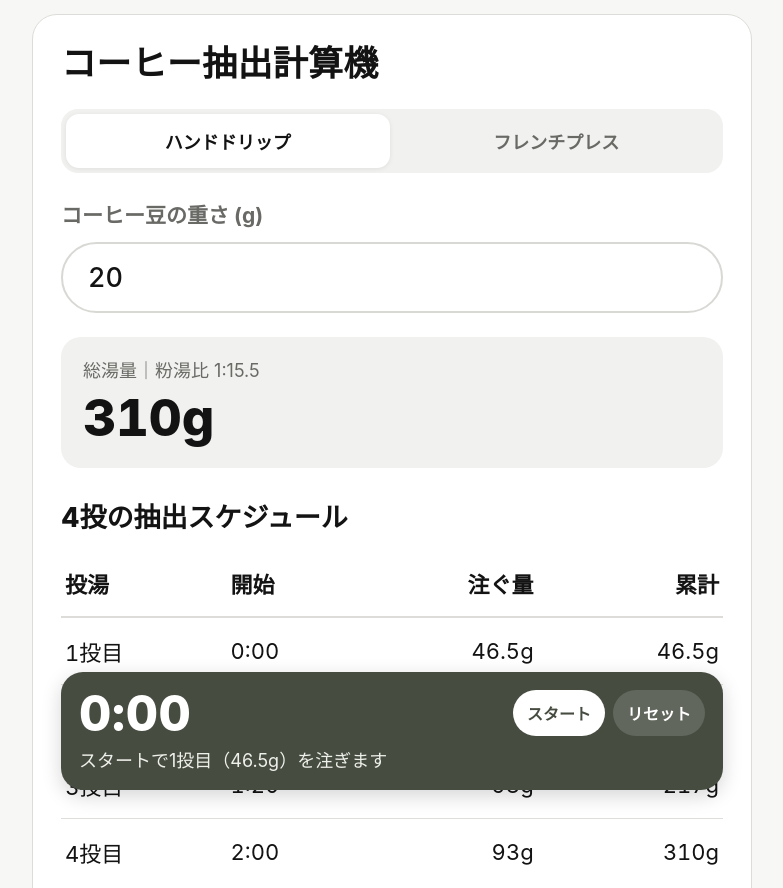
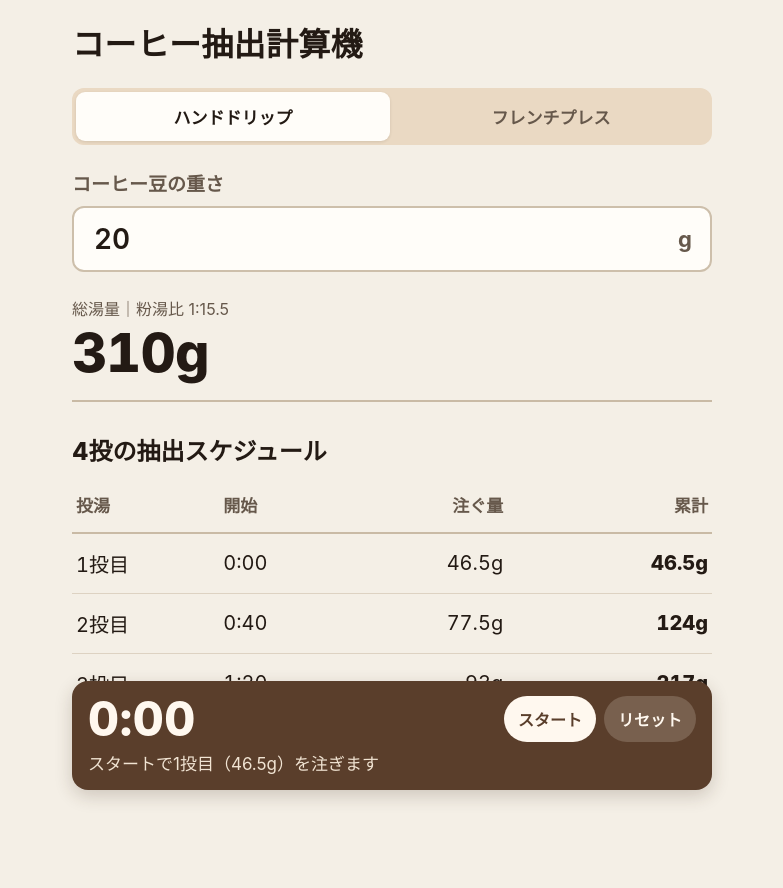
Before and after one commit to coff55ee/coffee-calculator, a plain HTML site: page index.html in a window 1280 px wide. Shown: the top 888 px of the page, without its empty margins (248-1031 px from the left). Drawn offline with Linux system fonts and the light colour scheme.

Commit message:
Redesign to match the bean icon and emphasize the running total
- Cream and roasted-brown palette taken from the icon, kept in CSS variables
  with text contrast of 4.5:1 or higher
- Drop the outer card frame; keep rounded corners only on controls
- Make the cumulative column bold and enlarge it on the current pour
- Show the "g" unit inside the bean input
- Darken finished-step text for readability
- Respect reduced motion when scrolling to the timer
- Add a meta description and update theme colors; remove unused CSS

Co-Authored-By: Claude Opus 5.5 <noreply@anthropic.com>
Claude-Session: https://claude.ai/code/session_01RmZ34SgAjyPZu3YsXqjMtZ

```diff
--- a/index.html
+++ b/index.html
@@ -4,7 +4,8 @@
 <meta charset="utf-8">
 <meta name="viewport" content="width=device-width, initial-scale=1, viewport-fit=cover">
 <meta name="color-scheme" content="light">
-<meta name="theme-color" content="#f7f7f5">
+<meta name="theme-color" content="#f4efe6">
+<meta name="description" content="豆の重さから、ハンドドリップ4投とフレンチプレスの湯量と手順を計算し、タイマーで注ぐタイミングを案内します。">
 <title>コーヒー抽出計算機</title>
 <link rel="icon" href="favicon.svg" type="image/svg+xml">
 <link rel="icon" href="icon-192.png" sizes="192x192" type="image/png">
@@ -12,76 +13,87 @@
 <link rel="manifest" href="manifest.webmanifest">
 <meta name="apple-mobile-web-app-title" content="コーヒー">
 <style>
-:root {color-scheme:light;--bg:#f7f7f5;--paper:#fff;--text:#131313;--muted:#696966;--border:#dddcd8;--soft:#f1f1ef;--accent:#474c41;--hl:#eef1ea;--hl-line:#8f9f84}
+/* Colors follow the bean icon: cream paper and roasted brown. */
+:root{color-scheme:light;
+  --bg:#f4efe6;--text:#231a14;--muted:#66584b;--line:#ddd2c2;--line-strong:#c9baa5;
+  --field:#fffdf9;--field-line:#cdbfab;--accent:#5a3e2b;--accent-ink:#fff8ef;--accent-soft:#ead9c3;
+  --hl:#efe2cf;--hl-line:#a2774f;--done:#726458;--error:#a34531;--focus:#a2774f}
 *{box-sizing:border-box}
 html{-webkit-text-size-adjust:100%}
-body{margin:0;min-width:290px;background:var(--bg);color:var(--text);padding:14px 12px 36px;font-family:-apple-system,BlinkMacSystemFont,"Hiragino Sans","Yu Gothic","Noto Sans JP",sans-serif}
-.card{max-width:720px;margin:0 auto;padding:27px 28px 31px;background:var(--paper);border:1px solid var(--border);border-radius:25px}
-h1{font-size:clamp(25px,5.2vw,35px);line-height:1.25;letter-spacing:.008em;font-weight:800;margin:0 0 23px}
-h2{font-size:clamp(21px,4.5vw,27px);font-weight:800;margin:28px 0 15px}
-h3{font-size:19px;margin:24px 0 12px}
-.tabs{display:grid;grid-template-columns:1fr 1fr;gap:5px;background:var(--soft);padding:5px;border-radius:17px;margin-bottom:26px}
-.tab{appearance:none;border:0;border-radius:13px;background:transparent;color:var(--muted);font:inherit;font-size:clamp(15px,3.2vw,18px);font-weight:700;padding:14px 5px;cursor:pointer;min-height:48px}
-.tab[aria-selected="true"]{color:var(--text);background:#fff;box-shadow:0 1px 5px #00000013}
-.tab:focus-visible,input:focus-visible,textarea:focus-visible,.btn:focus-visible{outline:3px solid #8f9f84;outline-offset:2px}
-label{display:block;color:var(--muted);font-size:clamp(17px,3.7vw,21px);font-weight:700;margin-bottom:13px}
-#beans{display:block;width:100%;height:71px;padding:0 25px;border:2px solid #d8d8d5;border-radius:100px;background:#fff;color:var(--text);font:inherit;font-size:27px;font-weight:500;outline:none;font-variant-numeric:tabular-nums}
-.field{margin:0 0 19px}
-.summary{background:var(--soft);border-radius:20px;padding:19px 22px 20px;margin-top:24px}
-.summary-label{font-size:18px;color:var(--muted);margin-bottom:6px}
-.memo{margin-top:24px}
-.memo label{font-size:16px;margin-bottom:8px}
-.memo textarea{display:block;width:100%;border:1.5px solid #d8d8d5;border-radius:16px;padding:12px 14px;font:inherit;font-size:16px;line-height:1.5;color:var(--text);background:#fff;resize:vertical}
-.memo-note{margin:6px 2px 0;font-size:13px;color:var(--muted)}
-.summary-value{font-size:clamp(38px,7vw,51px);font-weight:800;line-height:1.18;font-variant-numeric:tabular-nums}
+body{margin:0;min-width:290px;background:var(--bg);color:var(--text);padding:20px 16px 40px;font-family:-apple-system,BlinkMacSystemFont,"Hiragino Sans","Yu Gothic","Noto Sans JP",sans-serif}
+main{max-width:640px;margin:0 auto}
+h1{font-size:clamp(24px,5vw,32px);line-height:1.3;letter-spacing:.01em;font-weight:800;margin:4px 0 22px}
+h2{font-size:clamp(19px,4.2vw,24px);font-weight:800;margin:30px 0 10px}
+.tabs{display:grid;grid-template-columns:1fr 1fr;gap:4px;background:var(--accent-soft);padding:4px;border-radius:12px;margin-bottom:24px}
+.tab{appearance:none;border:0;border-radius:9px;background:transparent;color:var(--muted);font:inherit;font-size:clamp(15px,3.2vw,17px);font-weight:700;padding:12px 5px;cursor:pointer;min-height:46px}
+.tab[aria-selected="true"]{color:var(--text);background:var(--field);box-shadow:0 1px 3px #3b28191f}
+.tab:focus-visible,input:focus-visible,textarea:focus-visible,.btn:focus-visible{outline:3px solid var(--focus);outline-offset:2px}
+label{display:block;color:var(--muted);font-size:clamp(16px,3.6vw,19px);font-weight:700;margin-bottom:10px}
+.field{margin:0}
+.input-wrap{position:relative}
+#beans{display:block;width:100%;height:66px;padding:0 56px 0 20px;border:2px solid var(--field-line);border-radius:12px;background:var(--field);color:var(--text);font:inherit;font-size:28px;font-weight:600;font-variant-numeric:tabular-nums}
+.unit{position:absolute;right:20px;top:50%;transform:translateY(-50%);font-size:22px;font-weight:700;color:var(--muted);pointer-events:none}
+.summary{margin-top:22px;padding:2px 0 16px;border-bottom:2px solid var(--line-strong)}
+.summary-label{font-size:16px;color:var(--muted);margin-bottom:2px}
+.summary-value{font-size:clamp(40px,8vw,54px);font-weight:800;line-height:1.15;font-variant-numeric:tabular-nums;letter-spacing:-.01em}
 table{border-collapse:collapse;width:100%;font-variant-numeric:tabular-nums;table-layout:fixed}
-th,td{padding:17px 4px;border-bottom:1px solid #dededb;font-size:clamp(15px,3.4vw,22px);white-space:nowrap}
-th{border-bottom:2px solid var(--border);font-weight:750;text-align:left}
-th:nth-child(1),td:nth-child(1){width:25%}
-th:nth-child(2),td:nth-child(2){width:19%}
-th:nth-child(3),td:nth-child(3){width:28%;text-align:right}
-th:nth-child(4),td:nth-child(4){width:28%;text-align:right}
+th,td{padding:15px 4px;border-bottom:1px solid var(--line);font-size:clamp(15px,3.4vw,20px);white-space:nowrap}
+th{border-bottom:2px solid var(--line-strong);font-weight:700;text-align:left;color:var(--muted);font-size:clamp(14px,3.1vw,17px)}
+th:nth-child(1),td:nth-child(1){width:23%}
+th:nth-child(2),td:nth-child(2){width:18%}
+th:nth-child(3),td:nth-child(3){width:27%;text-align:right}
+th:nth-child(4),td:nth-child(4){width:32%;text-align:right}
+/* While pouring you read the scale against the running total, so that column carries the weight. */
+td:nth-child(4){font-weight:800}
 tbody tr:last-child td{border-bottom:none}
-.error{margin:12px 0 0;font-size:14px;color:#a34531;line-height:1.5}
+.error{margin:10px 0 0;font-size:14px;color:var(--error);line-height:1.5}
 [hidden]{display:none!important}
-@media(max-width:440px){.card{padding:24px 16px 23px;border-radius:22px}h1{margin-bottom:22px}#beans{height:70px;padding:0 23px;font-size:25px}.summary{margin-top:22px;padding:18px 19px}th,td{padding:15px 1px}}
-@media(max-width:350px){.card{padding:20px 12px}th,td{font-size:14px}}
+@media(max-width:440px){body{padding:16px 14px 36px}#beans{height:64px;font-size:26px}th,td{padding:14px 1px}}
+@media(max-width:350px){body{padding:14px 10px 32px}th,td{font-size:14px}}
 /* Separate grid prevents the four-column hand-drip table rules from affecting French press. */
 .press-grid{width:100%;min-width:0;font-variant-numeric:tabular-nums}
-.press-grid-row{display:grid;grid-template-columns:22% minmax(0,1fr);align-items:center;width:100%;min-width:0;border-bottom:1px solid #dededb}
+.press-grid-row{display:grid;grid-template-columns:22% minmax(0,1fr);align-items:center;width:100%;min-width:0;border-bottom:1px solid var(--line)}
 .press-grid-row:last-child{border-bottom:0}
-.press-grid-head{border-bottom:2px solid var(--border);font-weight:750}
-.press-grid-row>[role]{min-width:0;padding:17px 4px;font-size:clamp(15px,3.4vw,22px);line-height:1.35}
+.press-grid-head{border-bottom:2px solid var(--line-strong);font-weight:700;color:var(--muted)}
+.press-grid-row>[role]{min-width:0;padding:15px 4px;font-size:clamp(15px,3.4vw,20px);line-height:1.4}
+.press-grid-head>[role]{font-size:clamp(14px,3.1vw,17px)}
 .press-grid-row>[role]:last-child{white-space:normal;overflow-wrap:anywhere;word-break:normal}
 .press-grid-row>[role]:first-child{white-space:nowrap}
-@media(max-width:350px){.press-grid-row>[role]{font-size:14px;padding:14px 3px}}
+@media(max-width:350px){.press-grid-row>[role]{font-size:14px;padding:13px 3px}}
 /* Brew timer: the current step is highlighted, finished steps are dimmed. */
 #schedule tr.is-current td,.press-grid-row.is-current{background:var(--hl);font-weight:750}
 #schedule tr.is-current td:first-child{box-shadow:inset 4px 0 0 var(--hl-line)}
+#schedule tr.is-current td:nth-child(4){font-size:clamp(19px,4.6vw,26px);font-weight:850}
 .press-grid-row.is-current{box-shadow:inset 4px 0 0 var(--hl-line)}
-#schedule tr.is-done td,.press-grid-row.is-done{color:#9a9a96}
-.timer{position:sticky;bottom:calc(10px + env(safe-area-inset-bottom));z-index:2;margin-top:26px;background:var(--accent);color:#fff;border-radius:22px;padding:16px 18px;box-shadow:0 6px 20px #0000002a}
+#schedule tr.is-done td,.press-grid-row.is-done{color:var(--done)}
+.timer{position:sticky;bottom:calc(10px + env(safe-area-inset-bottom));z-index:2;margin-top:24px;background:var(--accent);color:var(--accent-ink);border-radius:16px;padding:14px 16px;box-shadow:0 6px 18px #3b281933}
 .timer-top{display:flex;align-items:center;justify-content:space-between;gap:12px}
-.timer-time{font-size:clamp(36px,9vw,50px);font-weight:800;line-height:1;font-variant-numeric:tabular-nums;letter-spacing:.01em}
+.timer-time{font-size:clamp(36px,9vw,48px);font-weight:800;line-height:1;font-variant-numeric:tabular-nums;letter-spacing:.01em}
 .timer-actions{display:flex;gap:8px;flex-shrink:0}
-.btn{appearance:none;border:0;border-radius:100px;font:inherit;font-size:16px;font-weight:750;min-height:46px;padding:0 14px;cursor:pointer;background:#ffffff26;color:#fff;white-space:nowrap}
-.btn.primary{background:#fff;color:var(--accent);min-width:88px}
-.timer-status{margin-top:10px;font-size:clamp(15px,3.6vw,18px);line-height:1.45;color:#eef0ea;min-height:1.45em}
-.timer-next{font-variant-numeric:tabular-nums;font-weight:750;color:#fff}
-@media(max-width:440px){.timer{padding:14px 14px}}
+.btn{appearance:none;border:0;border-radius:100px;font:inherit;font-size:16px;font-weight:750;min-height:46px;padding:0 14px;cursor:pointer;background:#fff8ef2e;color:var(--accent-ink);white-space:nowrap}
+.btn.primary{background:var(--accent-ink);color:var(--accent);min-width:88px}
+.timer-status{margin-top:9px;font-size:clamp(15px,3.6vw,17px);line-height:1.45;color:#f1e4d3;min-height:1.45em}
+.timer-next{font-variant-numeric:tabular-nums;font-weight:750;color:var(--accent-ink)}
+.memo{margin-top:28px}
+.memo label{font-size:15px;margin-bottom:8px}
+.memo textarea{display:block;width:100%;border:1.5px solid var(--field-line);border-radius:12px;padding:12px 14px;font:inherit;font-size:16px;line-height:1.5;color:var(--text);background:var(--field);resize:vertical}
+.memo-note{margin:6px 2px 0;font-size:13px;color:var(--muted)}
 @media(max-width:350px){.timer{padding:12px 10px}.timer-time{font-size:30px}.btn{padding:0 10px;font-size:15px}.btn.primary{min-width:72px}}
 </style>
 </head>
 <body>
-<main class="card">
+<main>
   <h1>コーヒー抽出計算機</h1>
   <div class="tabs" role="tablist" aria-label="抽出方法を選択">
     <button class="tab" id="tab-drip" role="tab" aria-controls="panel-drip" aria-selected="true" type="button">ハンドドリップ</button>
     <button class="tab" id="tab-press" role="tab" aria-controls="panel-press" aria-selected="false" tabindex="-1" type="button">フレンチプレス</button>
   </div>
   <div class="field">
-    <label for="beans">コーヒー豆の重さ (g)</label>
-    <input id="beans" type="number" inputmode="decimal" min="1" max="100" step="0.1" value="20" aria-describedby="inputError">
+    <label for="beans">コーヒー豆の重さ</label>
+    <div class="input-wrap">
+      <input id="beans" type="number" inputmode="decimal" min="1" max="100" step="0.1" value="20" aria-describedby="inputError">
+      <span class="unit" aria-hidden="true">g</span>
+    </div>
     <p id="inputError" class="error" role="status" hidden></p>
   </div>
 
@@ -280,7 +292,7 @@ tbody tr:last-child td{border-bottom:none}
   function start(){
     if(carried===0){
       // Bring the schedule and the timer into view together when a brew starts.
-      try{document.querySelector('.timer').scrollIntoView({behavior:'smooth',block:'end'});}catch(e){}
+      try{document.querySelector('.timer').scrollIntoView({behavior:(window.matchMedia&&matchMedia('(prefers-reduced-motion: reduce)').matches)?'auto':'smooth',block:'end'});}catch(e){}
     }
     startedAt=Date.now();running=true;
     tickId=setInterval(tick,200);
```
Also changed, not shown: manifest.webmanifest.
